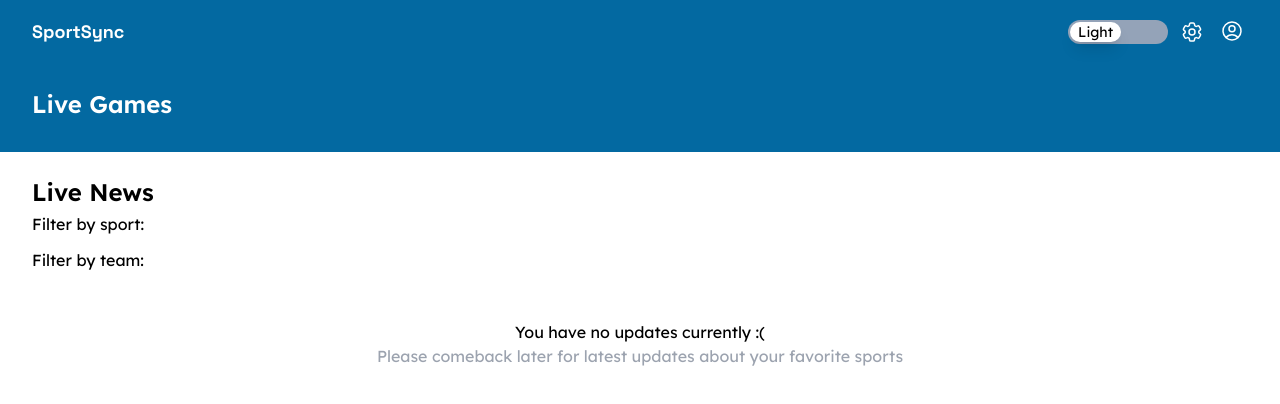
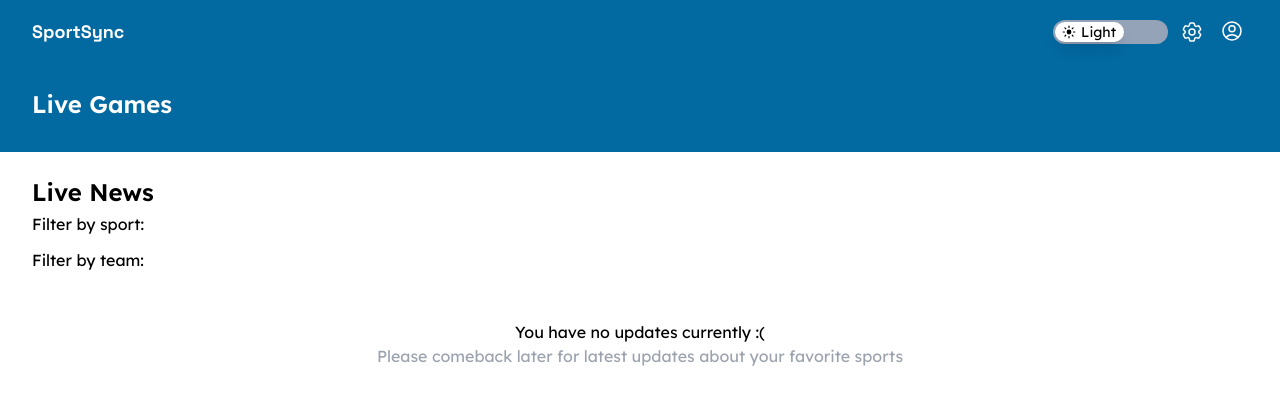
Before and after one commit to suprabathk/SportSync, a React (Vite) app: page / in a window 1280 px wide. Shown: the top 404 px of the page. Built offline with nearby package versions, Linux system fonts and the light colour scheme; sample sign-in values are in the browser's storage.

Commit message:
Updated theme toggle

```diff
--- a/dev-dist/sw.js
+++ b/dev-dist/sw.js
@@ -85,7 +85,7 @@ define(['./workbox-16108a29'], (function (workbox) { 'use strict';
     "revision": "3ca0b8505b4bec776b69afdba2768812"
   }, {
     "url": "index.html",
-    "revision": "0.5uav4d9novo"
+    "revision": "0.rpg2c53ecp"
   }], {});
   workbox.cleanupOutdatedCaches();
   workbox.registerRoute(new workbox.NavigationRoute(workbox.createHandlerBoundToURL("index.html"), {
--- a/src/components/AppBar.tsx
+++ b/src/components/AppBar.tsx
@@ -4,6 +4,7 @@ import { Cog6ToothIcon, UserCircleIcon } from "@heroicons/react/24/outline";
 import { ThemeContext } from "../context/theme";
 import { User } from "../types/types";
 import { Link } from "react-router-dom";
+import { MoonIcon, SunIcon } from "@heroicons/react/20/solid";
 
 const Appbar = () => {
   const { theme, setTheme } = useContext(ThemeContext);
@@ -42,14 +43,24 @@ const Appbar = () => {
                   checked={enabled}
                   onChange={toggleTheme}
                   className={`${enabled ? "bg-neutral-700" : "bg-slate-400"}
-              relative inline-flex h-fit w-[100px] shrink-0 cursor-pointer rounded-full border-2 border-transparent transition-colors duration-200 ease-in-out focus:outline-none focus-visible:ring-2  focus-visible:ring-white focus-visible:ring-opacity-75`}
+              relative inline-flex h-fit w-[115px] shrink-0 cursor-pointer rounded-full border-2 border-transparent transition-all duration-200 ease-in-out focus:outline-none focus-visible:ring-2  focus-visible:ring-white focus-visible:ring-opacity-75`}
                 >
                   <span
                     aria-hidden="true"
                     className={`${enabled ? "translate-x-12" : "translate-x-0"}
-                pointer-events-none inline-block h-fit w-fit transform rounded-full px-2 bg-white text-black shadow-lg ring-0 transition duration-200 ease-in-out text-sm`}
+                pointer-events-none inline-block h-fit w-fit transform rounded-full pl-1.5 pr-2 bg-white text-black shadow-lg ring-0 transition duration-200 ease-in-out text-sm`}
                   >
-                    {enabled ? "Dark" : "Light"}
+                    {enabled ? (
+                      <div className="flex items-center gap-1">
+                        <MoonIcon className="h-3 w-3" />
+                        <span>Dark</span>
+                      </div>
+                    ) : (
+                      <div className="flex items-center gap-1">
+                        <SunIcon className="h-4 w-4" />
+                        <span>Light</span>
+                      </div>
+                    )}
                   </span>
                 </Switch>
                 {isAuth && (
```
